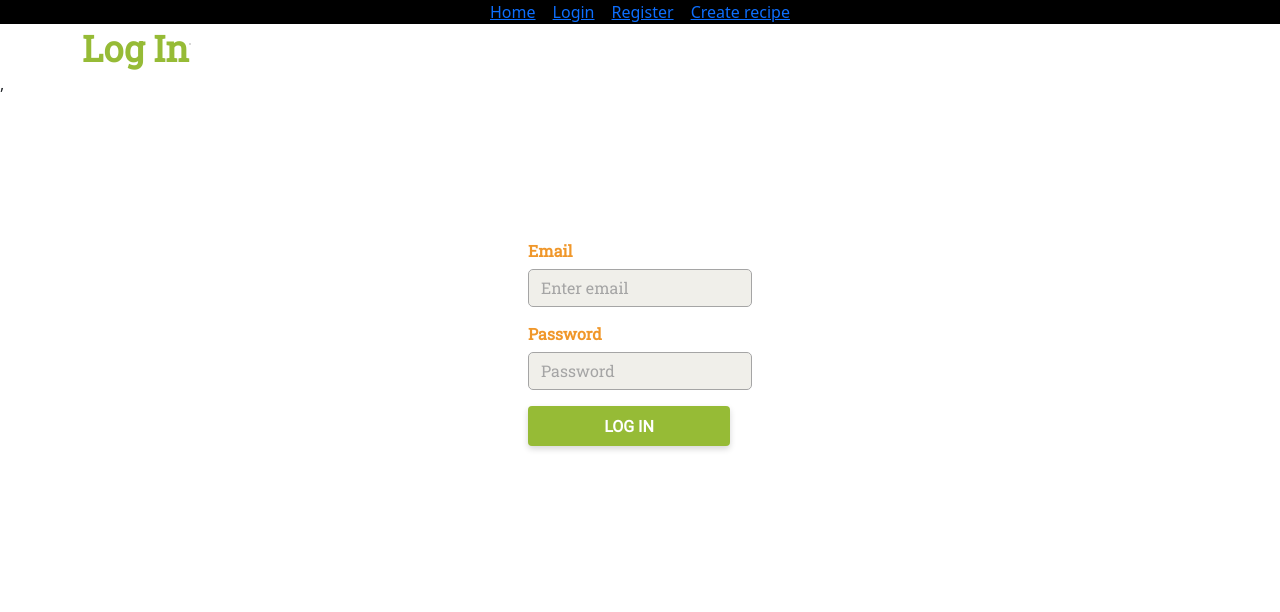
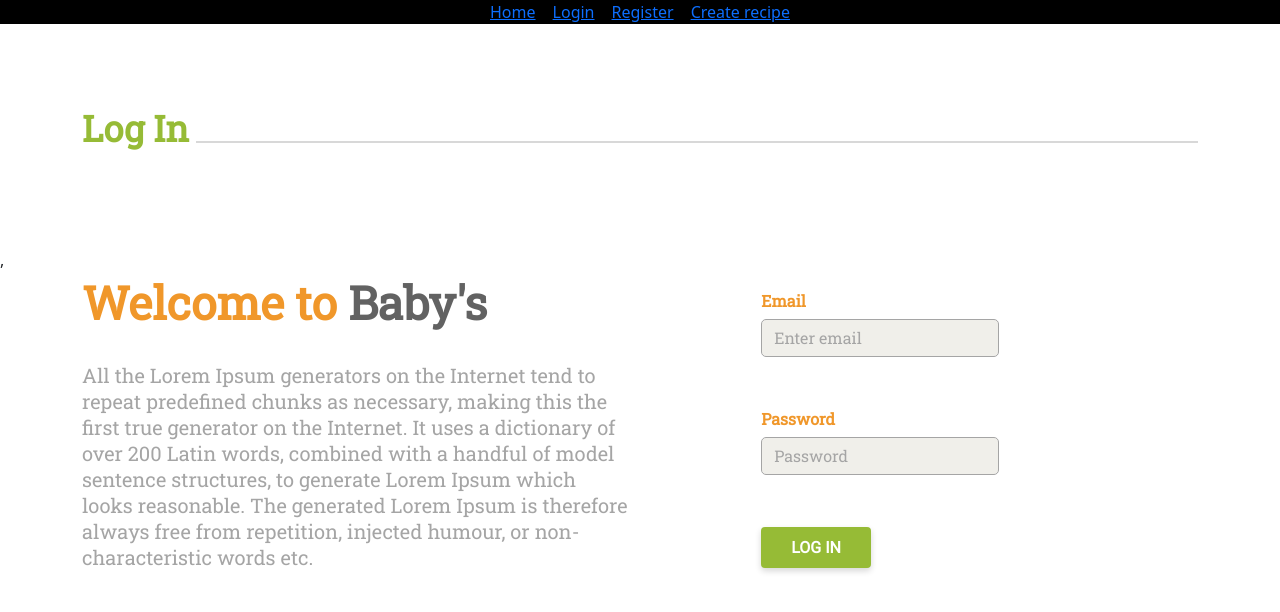
Before and after one commit to KobayagiNakamoto/gen-12-final-project, a React (Create React App) app in the folder client/: page /login in a window 1280 px wide. Shown: the top 612 px of the page. Built offline with nearby package versions, Linux system fonts and the light colour scheme.

Commit message:
updated forms, form headers

```diff
--- a/client/src/assets/styles/calendar.css
+++ b/client/src/assets/styles/calendar.css
@@ -7,14 +7,14 @@
     font-size: 1rem;
     font-weight: 400;
     line-height: 1.5;
-    color: #212529;
+    color: #A5A5A5;
     background: #f0efea 0% 0% no-repeat padding-box;
     background-clip: padding-box;
-    border: 1px solid #ced4da;
+    border: 1px solid #A5A5A5;
     -webkit-appearance: none;
     appearance: none;
     border-radius: .25rem;
-    transition: border-color .15s ease-in-out,box-shadow .15s ease-in-out;
+    transition: border-colo .15s ease-in-out,box-shadow .15s ease-in-out;
 }
 
 .react-datepicker-wrapper {
--- a/client/src/assets/styles/loginForm.css
+++ b/client/src/assets/styles/loginForm.css
@@ -1,13 +1,22 @@
 @import "global.css";
 
 .loginForm {
-  margin-left: 40%;
-  margin-right: 40%;
-  margin-top: 10%;
-  /**border: 1px solid grey;**/
-  /**box-shadow: 5px 10px grey;**/
+  height: 100%;
+
+  padding: 0;
+  margin-left: 20%;
+  margin-right: 30%;
+  /* margin-top: 10%; */
   border-radius: px;
-  padding: 1rem;
+
+}
+
+.loginForm form {
+  height: 100%;
+  display: flex;
+  flex-direction: column;
+  align-items: flex-start;
+  justify-content: space-around;
 }
 .registerForm {
   margin-left: 10%;
@@ -49,13 +58,28 @@ p {
   font: normal normal bold 46px/60px Roboto Slab;
   letter-spacing: 0px;
   color: #f0972a;
+  margin-bottom: 1.87rem;
+}
+
+#blackTitle {
+
+    font: var(--unnamed-font-style-normal) normal var(--unnamed-font-weight-bold)
+      46px/60px var(--unnamed-font-family-roboto-slab);
+    letter-spacing: var(--unnamed-character-spacing-0);
+    color: var(--orange);
+    text-align: left;
+    font: normal normal bold 46px/60px Roboto Slab;
+    letter-spacing: 0px;
+    color: #626262;
+
 }
 
 .greenButton {
-  top: 40.56rem;
+  /* top: 40.56rem;
   left: 53.25rem;
-  width: 12.625rem;
-  height: 2.5rem;
+  width: 7.688rem;
+  height: 2.5rem; */
+  padding: 10px 30px;
   background: var(--green) 0% 0% no-repeat padding-box;
   box-shadow: 0px 3px 6px #00000029;
   border: none;
--- a/client/src/assets/styles/routeHeader.css
+++ b/client/src/assets/styles/routeHeader.css
@@ -15,19 +15,48 @@
   opacity: 1;
 }
 
-.routeHeader hr {
-  border: 1px solid var(--lightgrey);
-  border: 1px solid #d8d8d8;
+.line-container hr {
+  border: 1px solid #D8D8D8;
   opacity: 1;
   width: 100%;
   width: 100%;
-    display: flex;
-    align-items: flex-end;
-    margin-top: 1.2rem;
+  margin-bottom: 1.25rem;
+
+    /* margin-top: 1.0rem; */
 }
 
-.baze {
+.title-header {
     width: 100%;
     display: flex;
+    margin-bottom: 5rem;
+    margin-top: 5rem;
 
 }
+
+.line-container {
+  width: 100%;
+  display: flex;
+  align-items: flex-end;
+  margin-bottom: 0.31rem;
+}
+
+
+
+.paragraph-title {
+  display: flex;
+  align-items: flex-end;
+      white-space: nowrap;
+      text-overflow: ellipsis;
+      margin-right: 0.43rem;
+}
+
+.paragraph-title p {
+  font: var(--unnamed-font-style-normal) normal var(--unnamed-font-weight-bold) var(--unnamed-font-size-36)/var(--unnamed-line-spacing-48) var(--unnamed-font-family-roboto-slab);
+  letter-spacing: var(--unnamed-character-spacing-0);
+  color: var(--green);
+  text-align: left;
+  font: normal normal bold 36px/48px Roboto Slab;
+  letter-spacing: 0px;
+  color: #96BB36;
+  opacity: 1;
+}
--- a/client/src/components/ui/loginForm.js
+++ b/client/src/components/ui/loginForm.js
@@ -1,8 +1,16 @@
-import { Form, Button } from "react-bootstrap";
+import { Form, Button, Row, Col, Container } from "react-bootstrap";
 
 const LoginForm = () => {
   return (
-    <div className="loginForm">
+    <Container>
+    <Row>
+      <Col md={6}>
+      <h3 id="orangeTitle">Welcome to <span id="blackTitle"> Baby's </span> </h3>
+            <p>All the Lorem Ipsum generators on the Internet tend to repeat predefined chunks as necessary, making this the first true generator on the Internet. It uses a dictionary of over 200 Latin words, combined with a handful of model sentence structures, to generate Lorem Ipsum which looks reasonable. The generated Lorem Ipsum is therefore always free from repetition, injected humour, or non-characteristic words etc.</p>
+      </Col>
+
+      <Col md={6}>
+      <div className="loginForm">
 <Form>
   <Form.Group className="mb-3" controlId="formGroupEmail">
     <Form.Label>Email</Form.Label>
@@ -17,6 +25,12 @@ const LoginForm = () => {
         </Button>
       </Form>
     </div>
+      </Col>
+    </Row>
+    </Container>
+
+
+
   );
 };
 
--- a/client/src/components/ui/registerForm.js
+++ b/client/src/components/ui/registerForm.js
@@ -5,11 +5,11 @@ const RegisterForm = () => {
   return (
     <Container>
         <Row>
-          <Col sm={4}>
-            <h3 id="orangeTitle">Create your</h3><h3> account</h3>
+          <Col md={4}>
+            <h3 id="orangeTitle">Create your <p id="blackTitle"> account</p></h3 >
             <p>All the Lorem Ipsum generators on the Internet tend to repeat predefined chunks as necessary, making this the first true generator on the Internet. It uses a dictionary of over 200 Latin words, combined with a handful of model sentence structures, to generate Lorem Ipsum which looks reasonable.</p>
           </Col>
-          <Col sm={8}>
+          <Col md={8}>
 
           <div className="registerForm">
       <Form>
--- a/client/src/components/widgets/routeheader.js
+++ b/client/src/components/widgets/routeheader.js
@@ -1,12 +1,12 @@
-import { Col, Row, Container } from "react-bootstrap";
+import {Container } from "react-bootstrap";
 
 const RouteHeader = (props) => {
   return (
     <>
       <Container className="routeHeader">
-        <div className='baze'>
-          <div>{props.title}</div>
-          <div>
+        <div className='title-header'>
+         <div className="paragraph-title"> <p> {props.title} </p> </div>
+          <div className="line-container">
             <hr />
           </div>
         </div>
```
